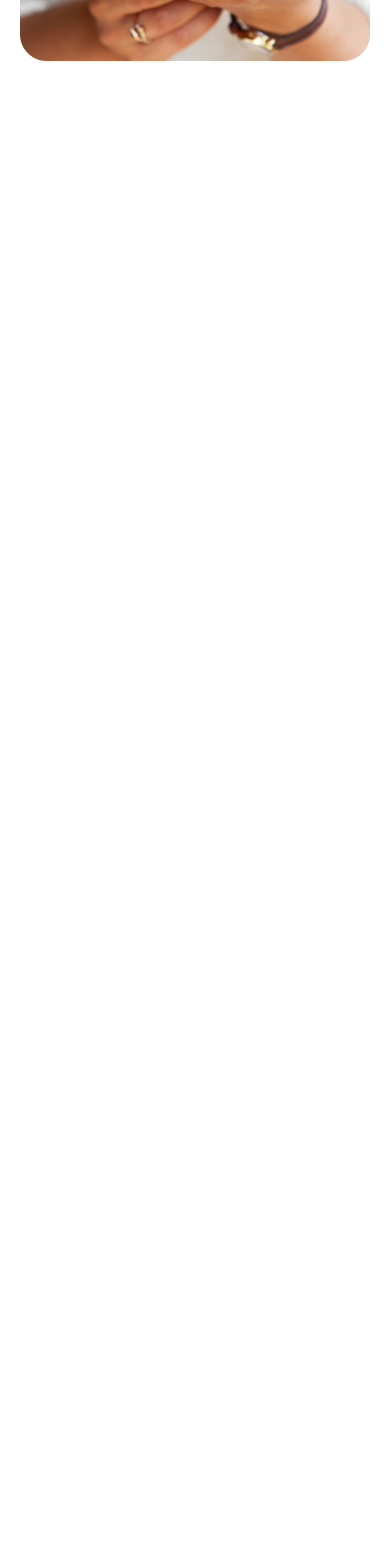
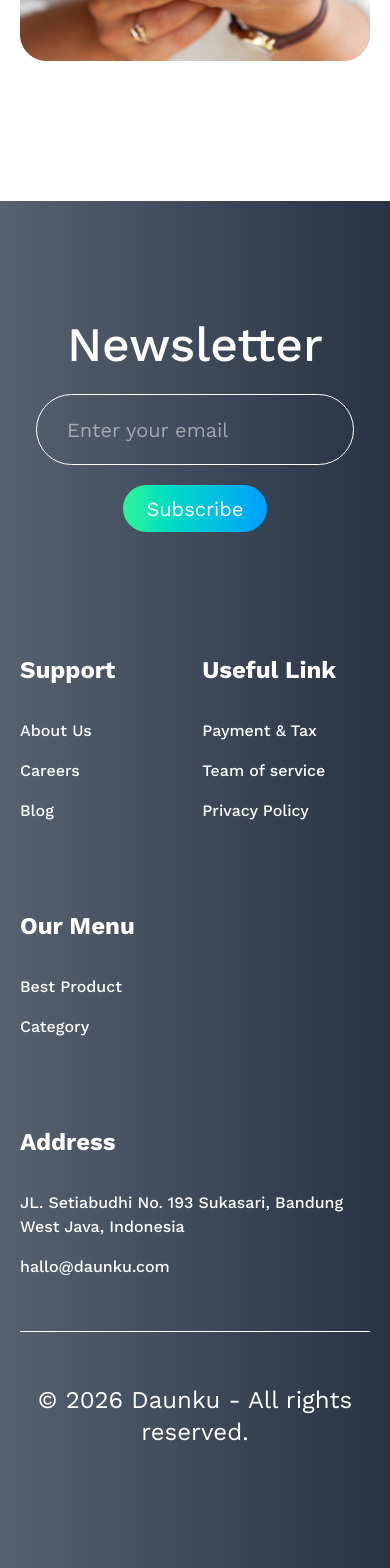
Before and after one commit to mohamedmagdy-dev/Online-plant-store, a React (Vite) app: page / in a window 390 px wide. Shown: the part 7588-9156 px from the top of the page. Before the commit the page ends 7789 px from the top, so only its background shows below. Built offline with nearby package versions, Linux system fonts and the light colour scheme.

Commit message:
feat: add footer (html css and responsive)

```diff
--- a/src/App.jsx
+++ b/src/App.jsx
@@ -3,6 +3,7 @@ import "./styles/App.css";
 
 // Components
 import Header from "./components/Header";
+import Footer from "./components/Footer";
 
 // Page
 import Home from "./pages/Home";
@@ -17,10 +18,11 @@ export default function App() {
   const [headerTheme, setHeaderTheme] = useState("dark");
   return (
     <>
-      <Header headerTheme={headerTheme}  />
+      <Header headerTheme={headerTheme} />
       <Routes>
         <Route path="/" element={<Home />} />
       </Routes>
+      <Footer />
     </>
   );
 }
--- /dev/null
+++ b/src/components/Footer.jsx
@@ -0,0 +1,86 @@
+// Ui Elements
+import { Input, CurvedButton } from "./ui/UiElements";
+
+export default function Footer() {
+  return (
+    <footer className="py-30 bg-linear-to-r from-slate to-charcoal">
+      <div className="container px-5">
+        <div className="pb-13 border-b border-white flex justify-between items-center gap-30.5 max-xl:flex-col">
+          <div className="news-letter">
+            <h2 className="font-medium text-5xl text-white mb-6.25  max-xl:text-center">
+              Newsletter
+            </h2>
+            <div className="relative md:w-fit px-2">
+              <Input placeHolder="Enter your email" />
+              <CurvedButton
+                buttonContent="Subscribe"
+                style="md:absolute md:right-5 md:top-2.5 max-sm:m-auto max-sm:mt-5"
+              />
+            </div>
+          </div>
+          <nav className="flex gap-21.75 whitespace-nowrap max-[1600px]:flex-wrap ">
+            <ul className="text-white flex flex-col gap-4">
+              <li className="font-bold text-2xl mb-4.25">Support</li>
+              <li>
+                <a href="#" className="font-medium">
+                  About Us
+                </a>
+              </li>
+              <li>
+                <a href="#" className="font-medium">
+                  Careers
+                </a>
+              </li>
+              <li>
+                <a href="#" className="font-medium">
+                  Blog
+                </a>
+              </li>
+            </ul>
+            <ul className="text-white flex flex-col gap-4">
+              <li className="font-bold text-2xl mb-4.25">Useful Link</li>
+              <li>
+                <a href="#" className="font-medium">
+                  Payment & Tax
+                </a>
+              </li>
+              <li>
+                <a href="#" className="font-medium">
+                  Team of service
+                </a>
+              </li>
+              <li>
+                <a href="#" className="font-medium">
+                  Privacy Policy
+                </a>
+              </li>
+            </ul>
+            <ul className="text-white flex flex-col gap-4">
+              <li className="font-bold text-2xl mb-4.25">Our Menu</li>
+              <li>
+                <a href="#" className="font-medium">Best Product</a>
+              </li>
+              <li>
+                <a href="#" className="font-medium">Category</a>
+              </li>
+            </ul>
+            <ul className="text-white flex flex-col gap-4">
+              <li className="font-bold text-2xl mb-4.25">Address</li>
+              <li className="font-medium">
+                JL. Setiabudhi No. 193 Sukasari, Bandung<br/> West Java, Indonesia
+              </li>
+              <li>
+                <a href="mailto:hallo@daunku.com" className="font-medium">
+                  hallo@daunku.com
+                </a>
+              </li>
+            </ul>
+          </nav>
+        </div>
+        <p className="text-center text-2xl text-white pt-13">
+          © 2026 Daunku - All rights reserved.
+        </p>
+      </div>
+    </footer>
+  );
+}
```
